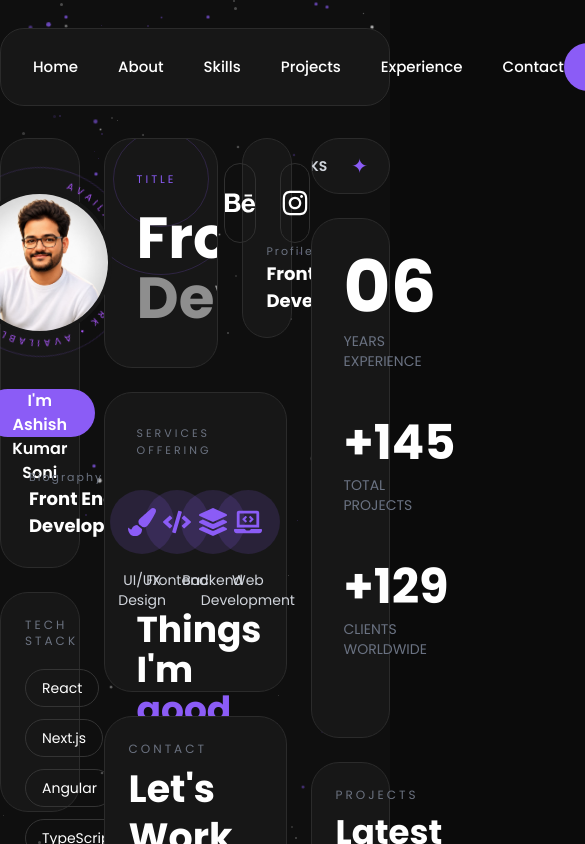
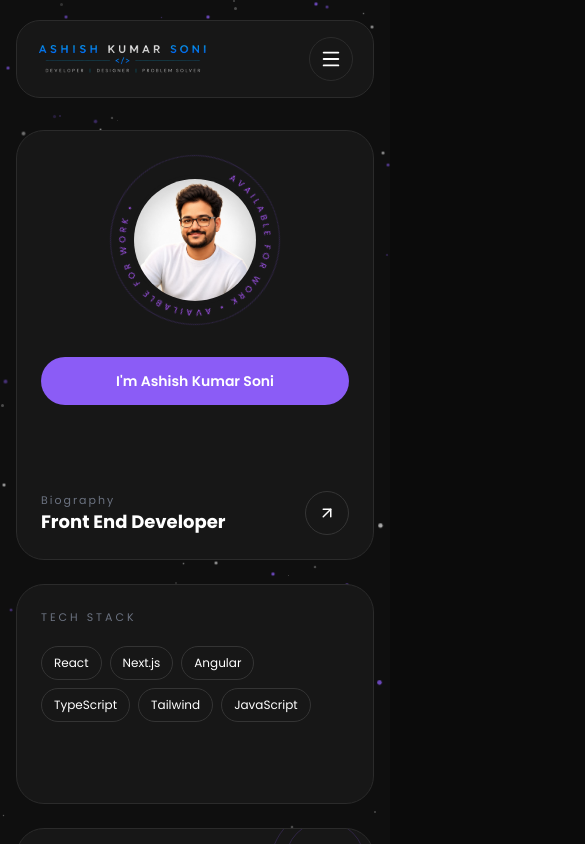
Before and after one commit to DASHISH498/portfolio, a Next.js app: page / in a window 390 px wide. Shown: the top 844 px of the page, 585 px wide, since content can reach past the window. Built offline with nearby package versions, Linux system fonts and the light colour scheme.

Commit message:
reponsive

```diff
--- a/component/hero/ExperienceCard.tsx
+++ b/component/hero/ExperienceCard.tsx
@@ -1,26 +1,39 @@
+import Card from "../ui/Card";
+
 export default function ExperienceCard() {
   return (
-    <div className="bg-[#171717] border border-[#2B2B2B] rounded-[28px] h-[520px] p-8">
+    <Card className="min-h-[520px] p-6 lg:p-8 flex flex-col justify-between">
+
       <div>
-        <h2 className="text-7xl font-bold">06</h2>
-        <p className="uppercase text-gray-500 text-sm mt-2">
+        <h2 className="text-5xl sm:text-6xl lg:text-7xl font-bold">
+          06
+        </h2>
+
+        <p className="uppercase text-gray-500 text-xs lg:text-sm mt-2 tracking-wider">
           Years Experience
         </p>
       </div>
 
-      <div className="mt-12">
-        <h2 className="text-5xl font-bold">+145</h2>
-        <p className="uppercase text-gray-500 text-sm mt-2">
+      <div>
+        <h2 className="text-4xl sm:text-5xl font-bold">
+          +145
+        </h2>
+
+        <p className="uppercase text-gray-500 text-xs lg:text-sm mt-2 tracking-wider">
           Total Projects
         </p>
       </div>
 
-      <div className="mt-12">
-        <h2 className="text-5xl font-bold">+129</h2>
-        <p className="uppercase text-gray-500 text-sm mt-2">
+      <div>
+        <h2 className="text-4xl sm:text-5xl font-bold">
+          +129
+        </h2>
+
+        <p className="uppercase text-gray-500 text-xs lg:text-sm mt-2 tracking-wider">
           Clients Worldwide
         </p>
       </div>
-    </div>
+
+    </Card>
   );
 }
--- a/component/hero/Hero.tsx
+++ b/component/hero/Hero.tsx
@@ -10,21 +10,21 @@ import WorkTogetherCard from "./WorkTogetherCard";
 
 export default function Hero() {
   return (
-    <section className="w-full max-w-7xl mx-auto mt-8">
-      <div className="grid grid-cols-12 gap-6">
+    <section className="w-full max-w-7xl mx-auto mt-8 px-4 lg:px-0">
+      <div className="grid grid-cols-1 lg:grid-cols-12 gap-6">
 
         {/* Left */}
-        <div className="col-span-3 flex flex-col gap-6">
+        <div className="lg:col-span-3 flex flex-col gap-6">
           <ProfileCard />
           <SkillsCard />
         </div>
 
         {/* Center */}
-        <div className="col-span-6 flex flex-col gap-6">
+        <div className="lg:col-span-6 flex flex-col gap-6">
 
-          <div className="grid grid-cols-3 gap-6">
+          <div className="grid grid-cols-1 md:grid-cols-3 gap-6">
 
-            <div className="col-span-2">
+            <div className="md:col-span-2">
               <TitleCard />
             </div>
 
@@ -39,7 +39,7 @@ export default function Hero() {
         </div>
 
         {/* Right */}
-        <div className="col-span-3 flex flex-col gap-6">
+        <div className="lg:col-span-3 flex flex-col gap-6">
 
           <MarqueeCard />
 
--- a/component/hero/LatestProjectCard.tsx
+++ b/component/hero/LatestProjectCard.tsx
@@ -1,20 +1,21 @@
 import Card from "../ui/Card";
-import CardFooter from "../ui/CardFooter";
 
 export default function LatestProjectCard() {
   return (
-    <Card className="h-[170px] p-6 flex flex-col justify-between">
+    <Card className="min-h-[170px] p-6 lg:p-8 flex flex-col justify-between">
+
       <div>
-        <p className="text-xs uppercase tracking-[3px] text-[#6B7280]">
+        <p className="text-[11px] uppercase tracking-[3px] text-[#6B7280]">
           Projects
         </p>
 
-        <h2 className="text-[34px] font-bold mt-2 leading-tight">
+        <h2 className="mt-3 text-3xl sm:text-4xl lg:text-[34px] font-bold leading-tight">
           Latest
           <br />
           Works
         </h2>
       </div>
+
     </Card>
   );
 }
--- a/component/hero/ProfileCard.tsx
+++ b/component/hero/ProfileCard.tsx
@@ -4,11 +4,12 @@ import CardFooter from "../ui/CardFooter";
 
 export default function ProfileCard() {
   return (
-    <Card className="h-[430px] p-7 flex flex-col justify-between">
+    <Card className="min-h-[430px] p-6 lg:p-7 flex flex-col justify-between">
       {/* Top */}
       <div className="flex flex-col items-center">
         {/* Avatar */}
-        <div className="relative w-[190px] h-[190px] flex items-center justify-center">
+        <div className="relative w-[170px] h-[170px] lg:w-[190px] lg:h-[190px] flex items-center justify-center">
+
           {/* Rotating Border */}
           <div className="absolute inset-0 rounded-full border border-[#8B5CF6]/20 rotate-text"></div>
 
@@ -41,7 +42,7 @@ export default function ProfileCard() {
           </svg>
 
           {/* Image */}
-          <div className="relative z-10 w-[145px] h-[145px] rounded-full overflow-hidden border-4 border-[#171717]">
+          <div className="relative z-10 w-[130px] h-[130px] lg:w-[145px] lg:h-[145px] rounded-full overflow-hidden border-4 border-[#171717]">
             <Image
               src="/images/profile.jpeg"
               alt="Profile"
@@ -52,7 +53,7 @@ export default function ProfileCard() {
           </div>
         </div>
 
-        <button className="mt-8 h-12 px-7 rounded-full bg-[#8B5CF6] hover:bg-[#7C3AED] transition font-semibold">
+        <button className="mt-8 w-full lg:w-auto h-12 px-6 lg:px-7 rounded-full bg-[#8B5CF6] hover:bg-[#7C3AED] transition font-semibold text-sm lg:text-base">
           I'm Ashish Kumar Soni
         </button>
       </div>
--- a/component/hero/ServicesCard.tsx
+++ b/component/hero/ServicesCard.tsx
@@ -1,45 +1,49 @@
-import { FaCode, FaPaintBrush, FaLaptopCode, FaLayerGroup } from "react-icons/fa";
+import {
+  FaCode,
+  FaPaintBrush,
+  FaLaptopCode,
+  FaLayerGroup,
+} from "react-icons/fa";
 import Card from "../ui/Card";
-import CardFooter from "../ui/CardFooter";
 
 const services = [
   {
-    icon: <FaPaintBrush size={28} />,
+    icon: <FaPaintBrush size={26} />,
     title: "UI/UX Design",
   },
   {
-    icon: <FaCode size={28} />,
+    icon: <FaCode size={26} />,
     title: "Frontend",
   },
   {
-    icon: <FaLayerGroup size={28} />,
+    icon: <FaLayerGroup size={26} />,
     title: "Backend",
   },
   {
-    icon: <FaLaptopCode size={28} />,
+    icon: <FaLaptopCode size={26} />,
     title: "Web Development",
   },
 ];
 
 export default function ServicesCard() {
   return (
-    <Card className="p-8 h-[300px] flex flex-col justify-between">
+    <Card className="p-6 lg:p-8 min-h-[300px] flex flex-col justify-between">
       <div>
         <p className="text-[11px] uppercase tracking-[3px] text-[#6B7280]">
           Services Offering
         </p>
 
-        <div className="grid grid-cols-4 gap-6 mt-8">
+        <div className="grid grid-cols-2 lg:grid-cols-4 gap-6 mt-8">
           {services.map((service) => (
             <div
               key={service.title}
-              className="flex flex-col items-center"
+              className="flex flex-col items-center justify-center"
             >
-              <div className="w-16 h-16 rounded-full bg-[#8B5CF6]/15 text-[#8B5CF6] flex items-center justify-center mb-4 transition-all duration-300 hover:bg-[#8B5CF6] hover:text-white">
+              <div className="w-14 h-14 lg:w-16 lg:h-16 rounded-full bg-[#8B5CF6]/15 text-[#8B5CF6] flex items-center justify-center mb-4 transition-all duration-300 hover:bg-[#8B5CF6] hover:text-white">
                 {service.icon}
               </div>
 
-              <p className="text-sm text-center text-gray-300">
+              <p className="text-xs lg:text-sm text-center text-gray-300">
                 {service.title}
               </p>
             </div>
@@ -47,9 +51,10 @@ export default function ServicesCard() {
         </div>
       </div>
 
-      <div className="flex items-end justify-between">
-        <h2 className="text-4xl font-bold">
-          Things I'm <span className="text-[#8B5CF6]">good at</span>
+      <div className="mt-8">
+        <h2 className="text-2xl sm:text-3xl lg:text-4xl font-bold leading-tight">
+          Things I'm{" "}
+          <span className="text-[#8B5CF6]">good at</span>
         </h2>
       </div>
     </Card>
--- a/component/hero/SkillsCard.tsx
+++ b/component/hero/SkillsCard.tsx
@@ -1,5 +1,4 @@
 import Card from "../ui/Card";
-import CardFooter from "../ui/CardFooter";
 
 const skills = [
   "React",
@@ -12,19 +11,19 @@ const skills = [
 
 export default function SkillsCard() {
   return (
-    <Card className="h-[220px] p-6 flex flex-col justify-between">
+    <Card className="min-h-[220px] p-6 flex flex-col justify-between">
 
       <div>
-        <p className="text-xs uppercase tracking-[3px] text-[#6B7280]">
+        <p className="text-[11px] uppercase tracking-[3px] text-[#6B7280]">
           Tech Stack
         </p>
 
-        <div className="flex flex-wrap gap-3 mt-5">
+        <div className="flex flex-wrap gap-2 lg:gap-3 mt-5">
 
           {skills.map((skill) => (
             <span
               key={skill}
-              className="px-4 py-2 rounded-full border border-[#343434] text-sm"
+              className="px-3 lg:px-4 py-2 rounded-full border border-[#343434] text-xs lg:text-sm whitespace-nowrap hover:border-[#8B5CF6] transition-all duration-300"
             >
               {skill}
             </span>
--- a/component/hero/SocialCard.tsx
+++ b/component/hero/SocialCard.tsx
@@ -4,15 +4,17 @@ import { FaBehance, FaInstagram } from "react-icons/fa";
 
 export default function SocialCard() {
   return (
-    <Card className="h-[200px] p-6 flex flex-col justify-between">
-      <div className="flex justify-center gap-6">
-        <div className="w-20 h-20 rounded-full border border-[#303030] flex items-center justify-center hover:border-[#8B5CF6] transition-all duration-300">
-          <FaBehance size={30} />
+    <Card className="min-h-[200px] p-6 flex flex-col justify-between">
+      <div className="flex justify-center gap-4 lg:gap-6">
+
+        <div className="w-16 h-16 lg:w-20 lg:h-20 rounded-full border border-[#303030] flex items-center justify-center hover:border-[#8B5CF6] transition-all duration-300 cursor-pointer">
+          <FaBehance className="text-[22px] lg:text-[30px]" />
         </div>
 
-        <div className="w-20 h-20 rounded-full border border-[#303030] flex items-center justify-center hover:border-[#8B5CF6] transition-all duration-300">
-          <FaInstagram size={28} />
+        <div className="w-16 h-16 lg:w-20 lg:h-20 rounded-full border border-[#303030] flex items-center justify-center hover:border-[#8B5CF6] transition-all duration-300 cursor-pointer">
+          <FaInstagram className="text-[20px] lg:text-[28px]" />
         </div>
+
       </div>
 
       <CardFooter title="Profiles" />
--- a/component/hero/TitleCard.tsx
+++ b/component/hero/TitleCard.tsx
@@ -2,24 +2,24 @@ import Card from "../ui/Card";
 
 export default function TitleCard() {
   return (
-    <Card className="relative h-[230px] overflow-hidden p-8">
+    <Card className="relative min-h-[230px] overflow-hidden p-6 lg:p-8">
 
       {/* Top Right Decoration */}
-      <div className="absolute -top-6 -right-6 w-40 h-40 rounded-full border border-[#8B5CF6]/20"></div>
-      <div className="absolute -top-2 right-2 w-24 h-24 rounded-full border border-[#8B5CF6]/20"></div>
+      <div className="absolute -top-6 -right-6 w-32 h-32 lg:w-40 lg:h-40 rounded-full border border-[#8B5CF6]/20"></div>
+      <div className="absolute -top-2 right-2 w-20 h-20 lg:w-24 lg:h-24 rounded-full border border-[#8B5CF6]/20"></div>
 
       <div className="relative z-10 flex h-full flex-col justify-between">
 
         <div>
-          <p className="text-[11px] tracking-[3px] text-[#8B5CF6] uppercase">
+          <p className="text-[10px] lg:text-[11px] tracking-[3px] text-[#8B5CF6] uppercase">
             Title
           </p>
 
-          <h1 className="mt-5 text-[58px] leading-[60px] font-bold">
+          <h1 className="mt-5 text-[36px] leading-[42px] sm:text-[46px] sm:leading-[50px] lg:text-[58px] lg:leading-[60px] font-bold">
             Frontend
           </h1>
 
-          <h2 className="text-[58px] leading-[60px] font-bold text-[#8E8E8E]">
+          <h2 className="text-[36px] leading-[42px] sm:text-[46px] sm:leading-[50px] lg:text-[58px] lg:leading-[60px] font-bold text-[#8E8E8E]">
             Developer
           </h2>
         </div>
--- a/component/hero/WorkTogetherCard.tsx
+++ b/component/hero/WorkTogetherCard.tsx
@@ -1,20 +1,21 @@
 import Card from "../ui/Card";
-import CardFooter from "../ui/CardFooter";
 
 export default function WorkTogetherCard() {
   return (
-    <Card className="h-[170px] p-6 flex flex-col justify-between">
+    <Card className="min-h-[170px] p-6 lg:p-8 flex flex-col justify-between">
+
       <div>
-        <p className="text-xs uppercase tracking-[3px] text-[#6B7280]">
+        <p className="text-[11px] uppercase tracking-[3px] text-[#6B7280]">
           Contact
         </p>
 
-        <h2 className="text-[38px] font-bold mt-2 leading-tight">
+        <h2 className="mt-3 text-3xl sm:text-4xl lg:text-[38px] font-bold leading-tight">
           Let's Work
           <br />
           Together.
         </h2>
       </div>
+
     </Card>
   );
 }
--- a/component/layout/Navbar.tsx
+++ b/component/layout/Navbar.tsx
@@ -1,6 +1,9 @@
+"use client";
+
+import { useState } from "react";
 import Link from "next/link";
-import { ArrowUpRight } from "lucide-react";
 import Image from "next/image";
+import { ArrowUpRight, Menu, X } from "lucide-react";
 
 const menuItems = [
   { title: "Home", href: "/" },
@@ -12,22 +15,25 @@ const menuItems = [
 ];
 
 export default function Navbar() {
+  const [isOpen, setIsOpen] = useState(false);
+
   return (
-    <header className="w-full flex justify-center pt-7">
-      <nav className="w-full max-w-7xl h-[78px] bg-[#171717] border border-[#2B2B2B] rounded-[24px] px-8 flex items-center justify-between">
+    <header className="w-full flex justify-center pt-5 lg:pt-7 px-4">
+      <nav className="w-full max-w-7xl bg-[#171717] border border-[#2B2B2B] rounded-[24px] px-5 lg:px-8 h-[78px] flex items-center justify-between relative">
+
         {/* Logo */}
         <Link href="/">
           <Image
-              src="/images/logo.png"
-              alt="Profile"
-              width={200}
-              height={200}
-              className="object-cover"
-            />
+            src="/images/logo.png"
+            alt="Logo"
+            width={170}
+            height={170}
+            className="object-contain"
+          />
         </Link>
 
-        {/* Menu */}
-        <ul className="flex items-center gap-10">
+        {/* Desktop Menu */}
+        <ul className="hidden lg:flex items-center gap-10">
           {menuItems.map((item) => (
             <li key={item.href}>
               <Link
@@ -40,8 +46,8 @@ export default function Navbar() {
           ))}
         </ul>
 
-        {/* CTA */}
-        <div className="flex items-center gap-3">
+        {/* Desktop CTA */}
+        <div className="hidden lg:flex items-center gap-3">
           <button className="h-12 px-7 rounded-full bg-[#8B5CF6] hover:bg-[#7C3AED] transition font-semibold">
             Let's Talk
           </button>
@@ -50,6 +56,40 @@ export default function Navbar() {
             <ArrowUpRight size={20} />
           </button>
         </div>
+
+        {/* Mobile Menu Button */}
+        <button
+          onClick={() => setIsOpen(!isOpen)}
+          className="lg:hidden w-11 h-11 rounded-full border border-[#2B2B2B] flex items-center justify-center"
+        >
+          {isOpen ? <X size={22} /> : <Menu size={22} />}
+        </button>
+
+        {/* Mobile Menu */}
+        {isOpen && (
+          <div className="absolute top-[88px] left-0 w-full bg-[#171717] border border-[#2B2B2B] rounded-[24px] p-6 lg:hidden z-50">
+
+            <ul className="flex flex-col gap-6">
+              {menuItems.map((item) => (
+                <li key={item.href}>
+                  <Link
+                    href={item.href}
+                    onClick={() => setIsOpen(false)}
+                    className="text-lg font-medium hover:text-[#8B5CF6] transition"
+                  >
+                    {item.title}
+                  </Link>
+                </li>
+              ))}
+            </ul>
+
+            <button className="w-full mt-8 h-12 rounded-full bg-[#8B5CF6] font-semibold hover:bg-[#7C3AED] transition">
+              Let's Talk
+            </button>
+
+          </div>
+        )}
+
       </nav>
     </header>
   );
```
